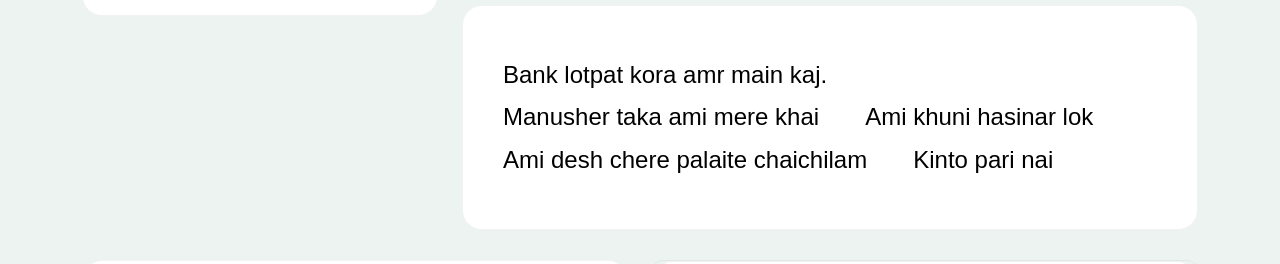
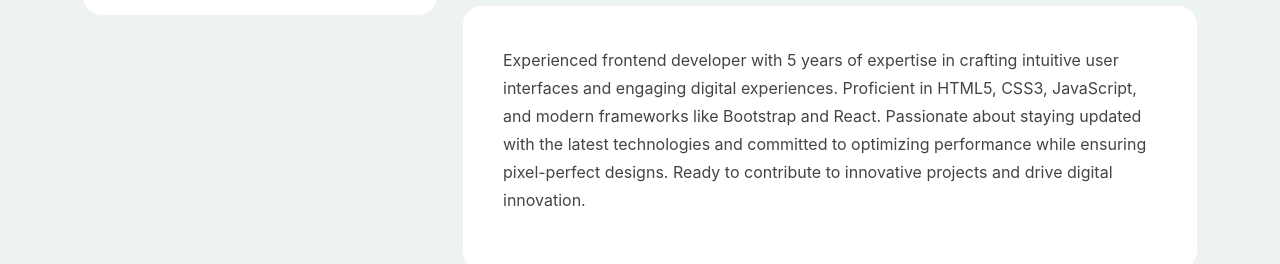
Before and after one commit to RohitRcbr/portfolio, a React (Create React App) app: page / in a window 1280 px wide. Shown: the part 657-921 px from the top of the page. Built offline with nearby package versions, Linux system fonts and the light colour scheme.

Commit message:
Update About.js

```diff
--- a/src/component/About.js
+++ b/src/component/About.js
@@ -87,15 +87,14 @@ export default function About(){
                     </div>
                     <div className="about-content-part-bottom" data-aos="fade-up" data-aos-delay="200">
 						<div className="company-list">
-                            <div className="scroller" data-direction="left" data-speed="slow">
-                                <div className="scroller__inner">
-                                    <h4>Bank lotpat kora amr main kaj.</h4>
-                                    <h4>Manusher taka ami mere khai</h4>
-                                    <h4>Ami khuni hasinar lok</h4>
-                                    <h4>Ami desh chere palaite chaichilam</h4>
-                                    <h4>Kinto pari nai</h4>
-                                </div>
-                            </div>
+                           <p>
+                           Experienced frontend developer with 5 years of expertise in crafting intuitive user interfaces
+and engaging digital experiences. Proficient in HTML5, CSS3, JavaScript, and modern
+frameworks like Bootstrap and React. Passionate about
+staying updated with the latest technologies and committed to optimizing performance
+while ensuring pixel-perfect designs. Ready to contribute to innovative projects and drive
+digital innovation.
+                           </p>
                         </div>
                     </div>
                 </Col>
```
